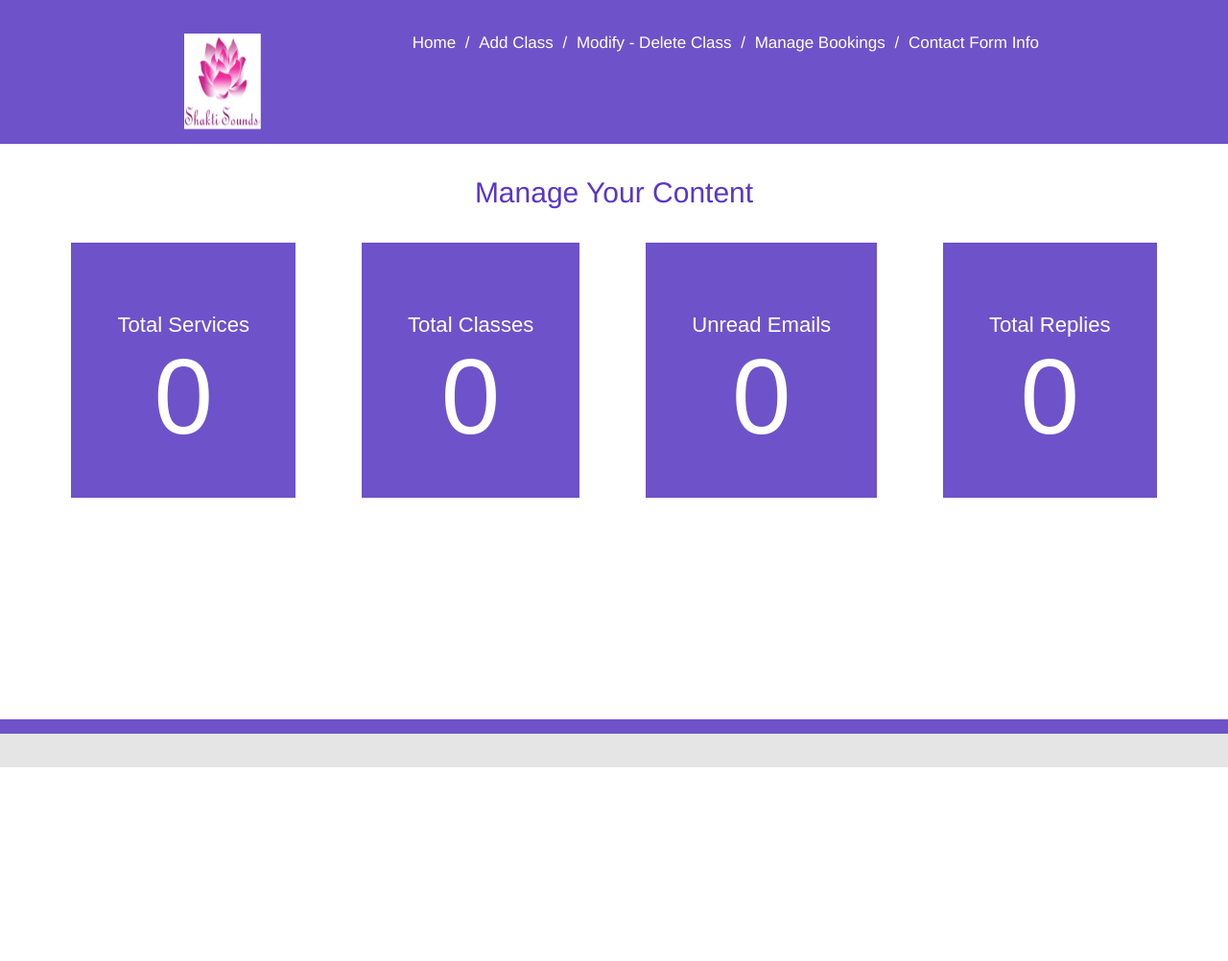
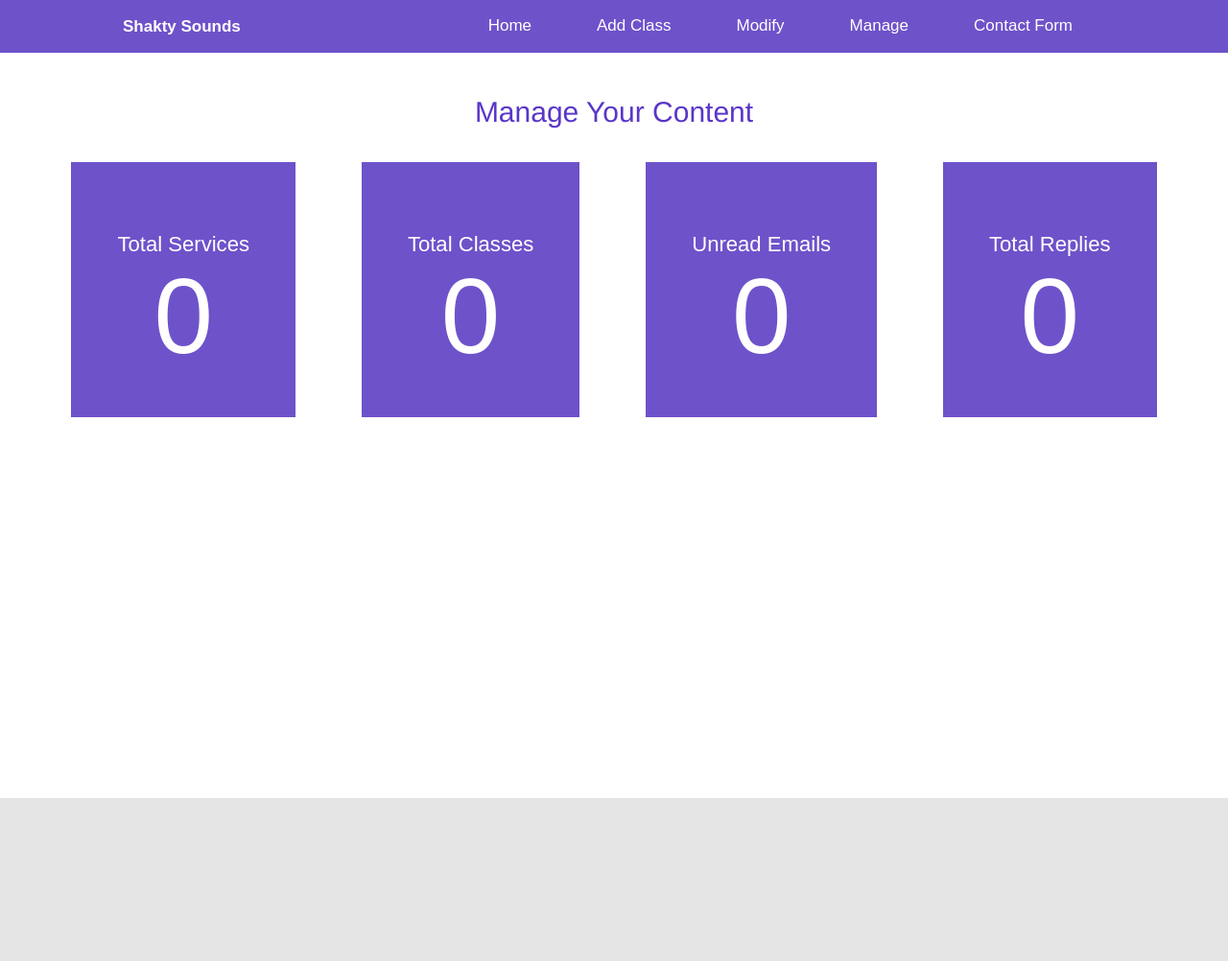
Before and after one commit to NickLiffen/sound-healing, a PHP site: page /admin/index.php in a window 1280 px wide. Shown: the whole page at 96% size. Before the commit the page ends 800 px from the top, so only its background shows below. Run offline with PHP 8.4, Linux system fonts and the light colour scheme; data that the repository does not hold is empty; some libraries are stand-ins or nearby versions.

Commit message:
update to the nav bar and some alterations to the footer

```diff
--- a/admin/inc/footer.php
+++ b/admin/inc/footer.php
@@ -1,5 +1,11 @@
-        </div>
+
+     <script src="js/fastclick.js"></script>
+    <script src="js/scroll.js"></script>
+    <script src="js/fixed-responsive-nav.js"></script>
+</div>
       </body>
     <footer class = "site-footer">
+    	<div class ="footerBox">
+    </div>
   </footer>
 </html>
--- a/admin/inc/header.php
+++ b/admin/inc/header.php
@@ -10,24 +10,28 @@
 <link rel="stylesheet" type="text/css" href="../css/style.css">
 <link rel="shortcut icon" href="../img/favicon.ico" type="image/x-icon">
 <script src="inc/inc.js"></script>
+<!--[if lt IE 9]>
+      <script src="http://html5shim.googlecode.com/svn/trunk/html5.js"></script>
+      <link rel="stylesheet" href="css/ie.css">
+    <![endif]-->
+<script src="js/responsive-nav.js"></script>
 </head>
   <body>
-    <div class = "page-wrap">
+
   <!-- This is the header-->
       <header>
-        <div id = "headerblock">
-          <img src="../img/logo.png" alt="Sound Healing Logo" height="80" width="80">
+        <div id ="headerBlock">
+          <a href="/soundhealing/admin/" class="logo" data-scroll>Shakty Sounds</a>
       <!-- This is main Navagational Bar in the Header-->
-          <nav>
-            <ul id ="navBtns">
-              <li><a href="index.php">Home</a></li> /
-              <li><a href="addClass.php">Add Class</a></li> /
-              <li><a href="modifyDeleteClass.php">Modify - Delete Class</a></li> /
-              <li><a href="managebookings.php">Manage Bookings</a></li> /
-              <li><a href="contactForm.php">Contact Form Info</a></li>
+            <nav class ="nav-collapse">
+              <li class = "menu-item"><a href="index.php" data-scroll>Home</a></li>
+              <li class = "menu-item"><a href="addClass.php" data-scroll>Add Class</a></li>
+              <li class = "menu-item"><a href="modifyDeleteClass.php" data-scroll>Modify</a></li>
+              <li class = "menu-item"><a href="managebookings.php" data-scroll>Manage</a></li>
+              <li class = "menu-item"><a href="contactForm.php" data-scroll>Contact Form</a></li>
             </ul>
           </nav>
+        </div>
       <!---->
-        </div>
       </header>
-    <!---->
+    <!----> <div class = "page-wrap">
--- a/admin/index.php
+++ b/admin/index.php
@@ -47,4 +47,4 @@
 <!--This is the javacript file that runs this page.-->
 <script src="js/index.js"></script>
 
-<?php include( "inc/footer.php"); ?>
+<?php include( "./inc/footer.php"); ?>
--- a/css/style.css
+++ b/css/style.css
@@ -25,10 +25,264 @@ input:focus {
     outline:none;
 }
 
+/* HEADER STYLES */
+
+a:active,
+a:hover {
+  outline: 0;
+}
+
+@-webkit-viewport { width: device-width; }
+@-moz-viewport { width: device-width; }
+@-ms-viewport { width: device-width; }
+@-o-viewport { width: device-width; }
+@viewport { width: device-width; }
+
+
+/* ------------------------------------------
+  RESPONSIVE NAV STYLES
+--------------------------------------------- */
+
+.nav-collapse ul {
+  margin: 0;
+  padding: 0;
+  width: 100%;
+  display: block;
+  list-style: none;
+}
+
+.nav-collapse li {
+  width: 100%;
+  display: block;
+}
+
+.js .nav-collapse {
+  clip: rect(0 0 0 0);
+  max-height: 0;
+  position: absolute;
+  display: block;
+  overflow: hidden;
+  zoom: 1;
+}
+
+.nav-collapse.opened {
+  max-height: 9999px;
+}
+
+.disable-pointer-events {
+  pointer-events: none !important;
+}
+
+.nav-toggle {
+  -webkit-tap-highlight-color: rgba(0,0,0,0);
+  -webkit-touch-callout: none;
+  -webkit-user-select: none;
+  -moz-user-select: none;
+  -ms-user-select: none;
+  -o-user-select: none;
+  user-select: none;
+}
+
+@media screen and (min-width: 50em) {
+  .js .nav-collapse {
+    position: relative;
+  }
+  .js .nav-collapse.closed {
+    max-height: none;
+  }
+  .nav-toggle {
+    display: none;
+  }
+}
+
+#headerBlock
+{
+  width:80%;
+  margin: 0 auto;
+}
+/* ------------------------------------------
+  FIXED HEADER
+--------------------------------------------- */
+
+header {
+  background: #6E52CA;
+  position: fixed;
+  z-index: 3;
+  width: 100%;
+  left: 0;
+  top: 0;
+}
+
+.logo {
+  -webkit-tap-highlight-color: rgba(0,0,0,0);
+  text-decoration: none;
+  font-weight: bold;
+  line-height: 55px;
+  color: #fff;
+}
+
+
+/* ------------------------------------------
+  MASK
+--------------------------------------------- */
+
+.mask {
+  -webkit-transition: opacity 300ms;
+  -moz-transition: opacity 300ms;
+  transition: opacity 300ms;
+  background: rgba(0,0,0, .5);
+  visibility: hidden;
+  position: fixed;
+  opacity: 0;
+  z-index: 2;
+  bottom: 0;
+  right: 0;
+  left: 0;
+  top: 0;
+}
+
+.android .mask {
+  -webkit-transition: none;
+  transition: none;
+}
+
+.js-nav-active .mask {
+  visibility: visible;
+  opacity: 1;
+}
+
+@media screen and (min-width: 50em) {
+  .mask {
+    display: none !important;
+    opacity: 0 !important;
+  }
+}
+
+
+/* ------------------------------------------
+  NAVIGATION STYLES
+--------------------------------------------- */
+
+.fixed {
+  position: fixed;
+  width: 100%;
+  left: 0;
+  top: 0;
+}
+
+.nav-collapse,
+.nav-collapse * {
+  -webkit-box-sizing: border-box;
+  -moz-box-sizing: border-box;
+  box-sizing: border-box;
+}
+
+.nav-collapse,
+.nav-collapse ul {
+  list-style: none;
+  width: 100%;
+  float: left;
+}
+
+@media screen and (min-width: 50em) {
+  .nav-collapse {
+    float: right;
+    width: auto;
+  }
+}
+
+.nav-collapse li {
+  float: left;
+  width: 100%;
+}
+
+@media screen and (min-width: 50em) {
+  .nav-collapse li {
+    width: auto;
+  }
+}
+
+.nav-collapse a {
+  -webkit-tap-highlight-color: rgba(0,0,0,0);
+  text-decoration: none;
+  background: #6E52CA;
+  padding: 0.7em 1em;
+  color: #fff;
+  width: 100%;
+  float: left;
+}
+
+.nav-collapse a:active,
+.nav-collapse .active a {
+  background: #6E52CA;
+}
+
+@media screen and (min-width: 40em) {
+  .nav-collapse a {
+    padding: 1.02em 2em;
+    text-align: center;
+    border-top: 0;
+    float: left;
+    margin: 0;
+  }
+}
+
+.nav-collapse ul ul a {
+  background: #6E52CA;
+  padding-left: 2em;
+}
+
+@media screen and (min-width: 50em) {
+  .nav-collapse ul ul a {
+    display: none;
+  }
+}
+
+
+/* ------------------------------------------
+  NAV TOGGLE STYLES
+--------------------------------------------- */
+
+.nav-toggle {
+  -webkit-font-smoothing: antialiased;
+  -moz-osx-font-smoothing: grayscale;
+  text-decoration: none;
+  text-indent: -300px;
+  position: relative;
+  overflow: hidden;
+  width: 60px;
+  height: 55px;
+  float: right;
+}
+
+.nav-toggle:before {
+  color: #fff; /* Edit this to change the icon color */
+  font: normal 28px/55px "responsivenav"; /* Edit font-size (28px) to change the icon size */
+  text-transform: none;
+  text-align: center;
+  position: absolute;
+  content: "\2261"; /* Hamburger icon */
+  text-indent: 0;
+  speak: none;
+  width: 100%;
+  left: 0;
+  top: 0;
+}
+
+.nav-toggle.active:before {
+  font-size: 24px;
+  content: "\78"; /* Close icon */
+}
+
+/* ENDING OF HEADER STYLES */
+
+
+/* FOOTER STYLES */
 .page-wrap {
   min-height: 100%;
   /* equal to footer height */
-  margin-bottom: -50px;
+  margin-bottom: -10em;
+  margin-top:100px;
 }
 
 .page-wrap:after {
@@ -37,72 +291,22 @@ input:focus {
 }
 
 .site-footer, .page-wrap:after {
-  height: 50px;
+  height: 10em;
 }
 
 .site-footer {
-  border-top: 15px solid #6E52CA;
   background: #e5e5e5;
 }
 
-header {
-	height: 150px;
-	background:#6E52CA;
-	color:#FFFFFF;
-	display:block;
-  margin-bottom:2em;
-  font-family: "Helvetica Neue", Helvetica, Arial, sans-serif;
+.footerBox
+{
+  margin:6em 6em 6em 6em;
 }
+/* END OF FOOTER STYLES */
 
-.mainTitle{
-  padding-left: 20px;
-  margin:0px 0px 0px 0px;
-}
-
-img{
-  float: left;
-  text-align:left;
-  height: 100px;
-  width: 100;
-}
-
-
-nav {
-	float:right;
-	text-align:center;
-}
-
-a {
-	text-decoration:none;
-	color:#FFFFFF;
-	font-size:1.0em;
-	margin:5px;
-}
-
-
-ul#navBtns {
-	list-style-type: none;
-	margin: 0;
-	display:inline;
-
-}
-
-li {
-	display: inline;
-
-}
 
 .middle {
   text-align: center;
-}
-
-
-#headerblock {
-margin-right: auto;
-margin-bottom: 40px;
-margin-left: auto;
-padding-top:35px;
-width:70%;
 }
 
 
```
Also changed, not shown: inc/footer.php (+8 -1 lines), inc/header.php (+15 -11 lines), 3 other files.
